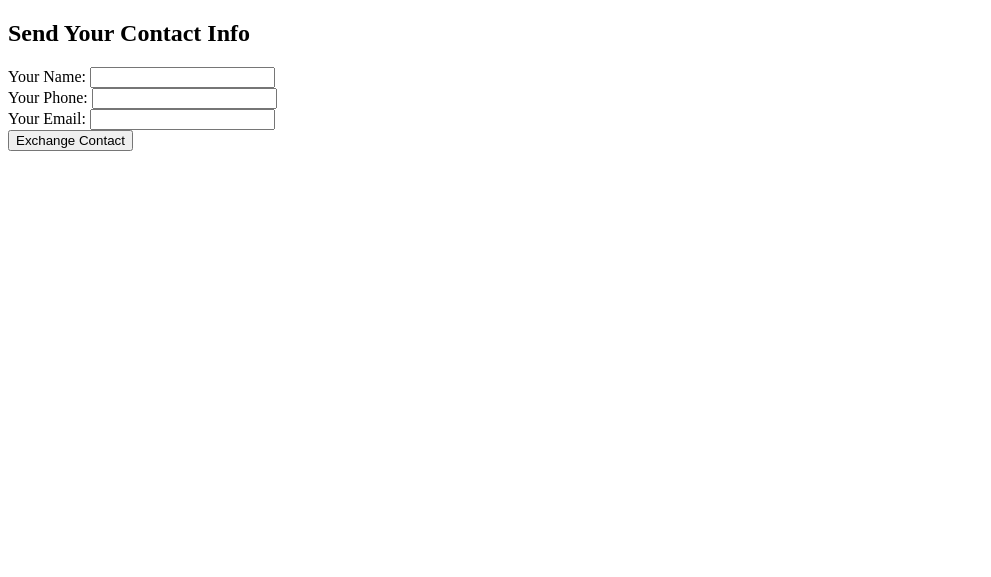
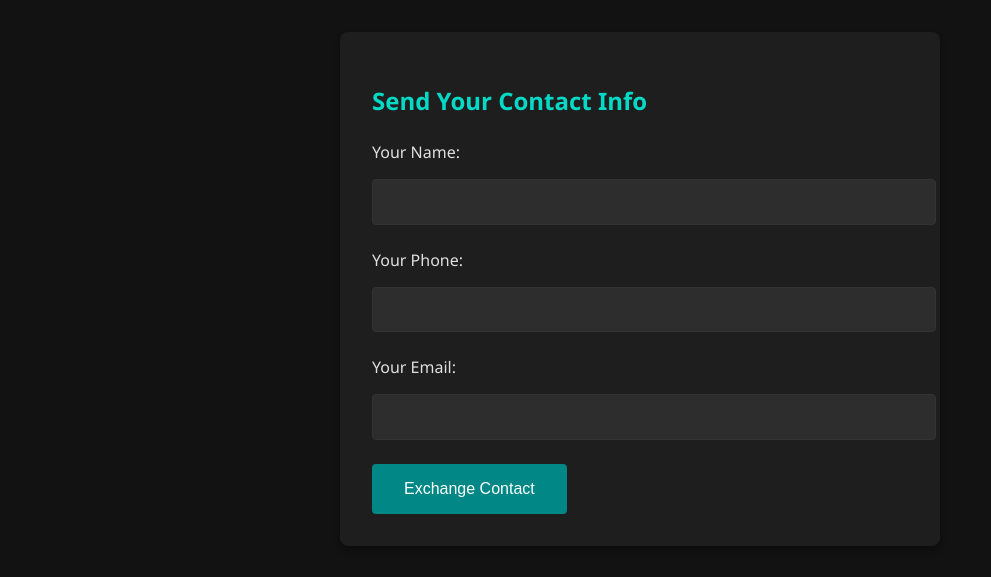
Before and after one commit to Romeo509/v_card, a Flask app: template templates/exchange.html in a window 1280 px wide. Shown: the top 577 px of the page, without its empty margins (0-991 px from the left). Run offline with Flask 3, Linux system fonts and the light colour scheme; the template is opened without the code that fills it, so the values that code supplies are empty.

Commit message:
Add files via upload

```diff
--- a/templates/exchange.html
+++ b/templates/exchange.html
@@ -1,13 +1,71 @@
 <!DOCTYPE html>
 <html>
-<head><title>Exchange Contact</title></head>
+<head>
+    <title>Exchange Contact</title>
+    <style>
+        body {
+            font-family: 'Segoe UI', Tahoma, Geneva, Verdana, sans-serif;
+            background-color: #121212;
+            color: #e0e0e0;
+            max-width: 600px;
+            margin: 0 auto;
+            padding: 2rem;
+        }
+        h2 {
+            color: #03dac6;
+            margin-bottom: 1.5rem;
+        }
+        form {
+            background-color: #1e1e1e;
+            padding: 2rem;
+            border-radius: 8px;
+            box-shadow: 0 4px 6px rgba(0, 0, 0, 0.3);
+        }
+        input {
+            width: 100%;
+            padding: 0.8rem;
+            margin: 0.5rem 0 1.5rem 0;
+            background-color: #2d2d2d;
+            border: 1px solid #333;
+            border-radius: 4px;
+            color: #e0e0e0;
+            font-size: 1rem;
+        }
+        button {
+            background-color: #018786;
+            color: white;
+            border: none;
+            padding: 1rem 2rem;
+            font-size: 1rem;
+            border-radius: 4px;
+            cursor: pointer;
+            transition: background-color 0.3s;
+            font-weight: 500;
+        }
+        button:hover {
+            background-color: #03dac6;
+        }
+        label {
+            display: block;
+            margin-bottom: 0.5rem;
+            font-weight: 500;
+        }
+    </style>
+</head>
 <body>
-<h2>Send Your Contact Info</h2>
-<form method="post">
-  Your Name: <input name="name"><br>
-  Your Phone: <input name="phone"><br>
-  Your Email: <input name="email"><br>
-  <button type="submit">Exchange Contact</button>
-</form>
+    <form method="post">
+        <h2>Send Your Contact Info</h2>
+
+        <label for="name">Your Name:</label>
+        <input type="text" id="name" name="name" required>
+
+        <label for="phone">Your Phone:</label>
+        <input type="tel" id="phone" name="phone" required>
+
+        <label for="email">Your Email:</label>
+        <input type="email" id="email" name="email" required>
+
+        <button type="submit">Exchange Contact</button>
+    </form>
 </body>
 </html>
```
Also changed, not shown: templates/index.html (+66 -8 lines), templates/view_card.html (+61 -6 lines).
